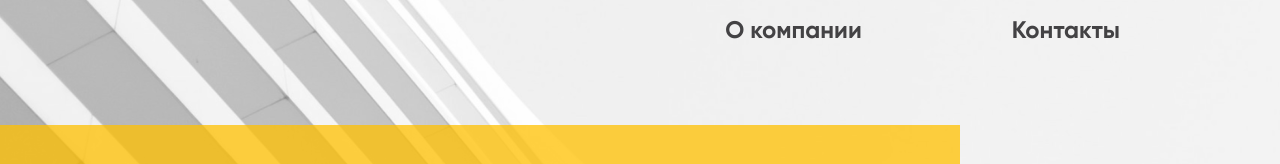
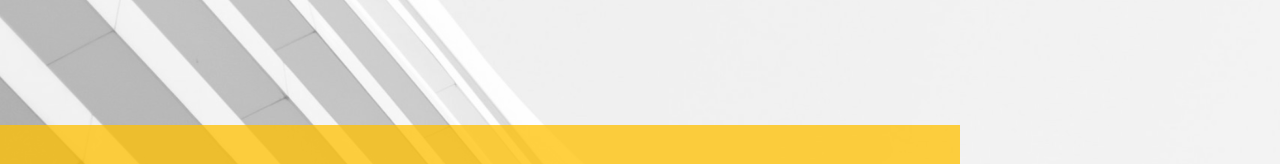
Before and after one commit to kantegory/kubteh-landing, a plain HTML site: page index.html in a window 1280 px wide. Shown: the top 164 px of the page. Drawn offline with Linux system fonts and the light colour scheme.

Commit message:
Remove nav

```diff
--- a/index.html
+++ b/index.html
@@ -11,16 +11,6 @@
 
 <body>
   <header class="header">
-    <nav class="header__nav">
-      <ul class="menu__list">
-        <li class="list-item">
-          <a href="https://kubteh.ru" class="list-item__link">О компании</a>
-        </li>
-        <li class="list-item">
-          <a href="https://kubteh.ru" class="list-item__link">Контакты</a>
-        </li>
-      </ul>
-    </nav>
     <div class="header__banner">
     </div>
     <div class="header__sticker">
@@ -247,6 +237,11 @@
           Биржевая линия, 14
           <br>
           Санкт-Петербург, Россия, 199034
+          <br>
+          <br>
+          8 800 444 71 73, 8 921 425 05 40
+          <br>
+          8 911 210 911 8
         </span>
       </div>
     </div>
```
